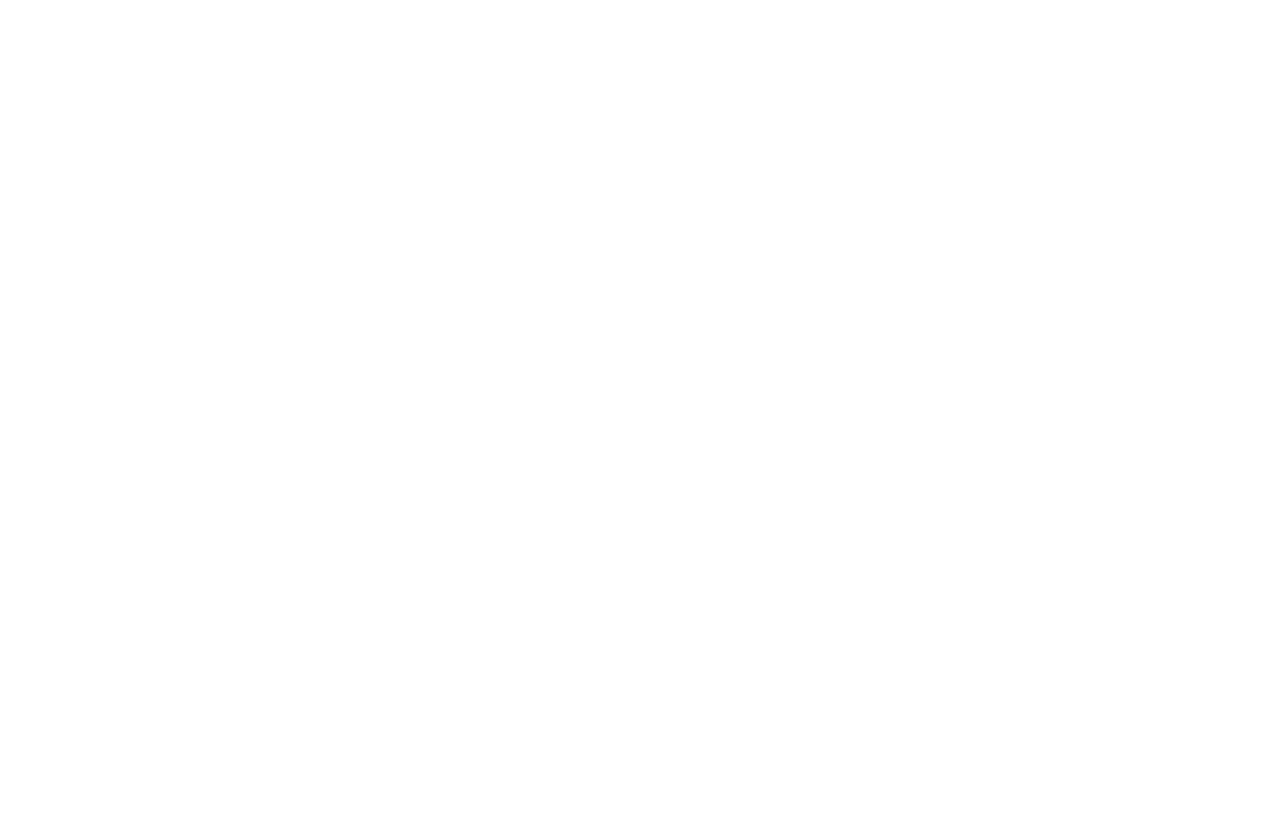
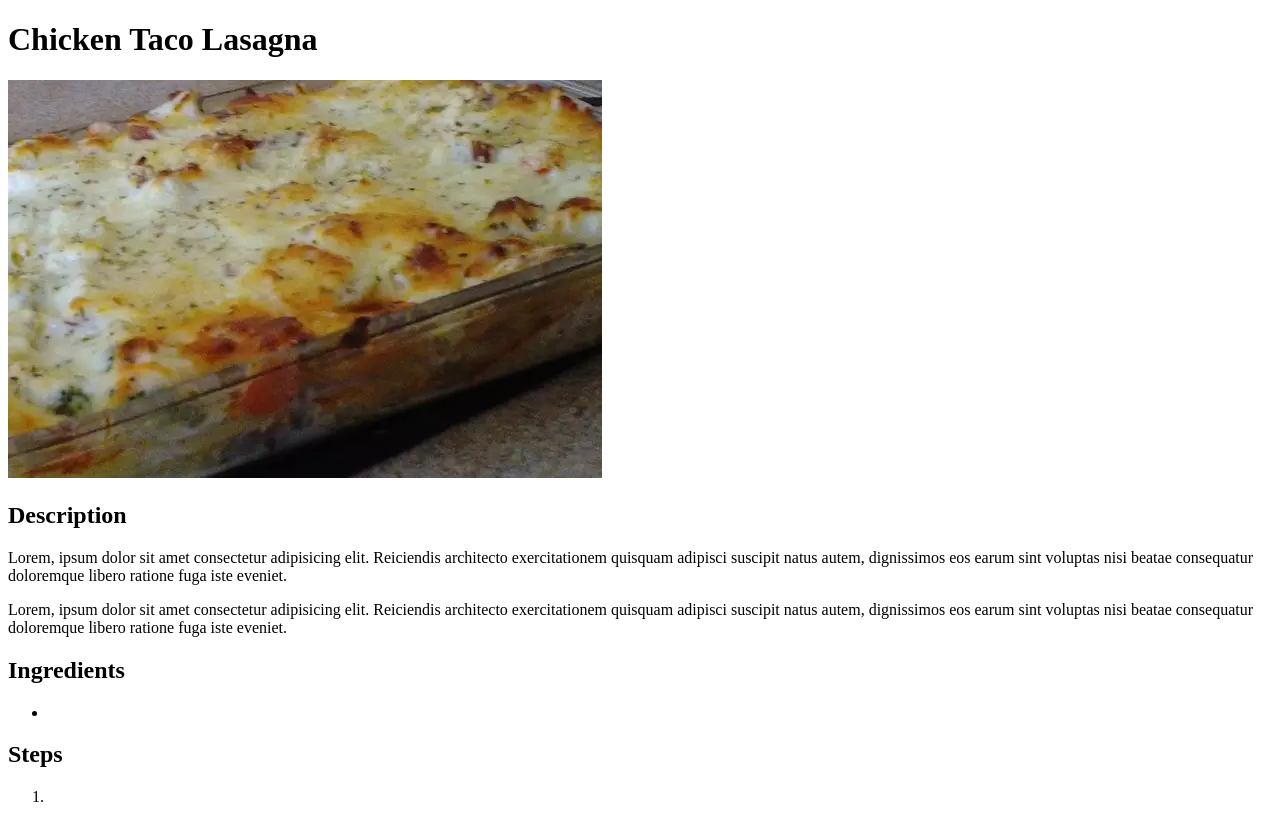
Before and after one commit to Illuminate-dev/odin-recipies, a plain HTML site: page recipies/lasagna.html in a window 1280 px wide. Before the commit the page ends 800 px from the top, so only its background shows below. Drawn offline with Linux system fonts and the light colour scheme.

Commit message:
Create outline of a recipie page

```diff
--- a/recipies/lasagna.html
+++ b/recipies/lasagna.html
@@ -4,9 +4,23 @@
     <meta charset="UTF-8">
     <meta http-equiv="X-UA-Compatible" content="IE=edge">
     <meta name="viewport" content="width=device-width, initial-scale=1.0">
-    <title>Lasagna</title>
+    <title>Chicken Taco Lasagna</title>
 </head>
 <body>
+    <h1>Chicken Taco Lasagna</h1>
+    <img src="../images/chicken-taco-lasagna.jpg"
+    alt="Chicken Taco Lasagna">
+    <h2>Description</h2>
+    <p>Lorem, ipsum dolor sit amet consectetur adipisicing elit. Reiciendis architecto exercitationem quisquam adipisci suscipit natus autem, dignissimos eos earum sint voluptas nisi beatae consequatur doloremque libero ratione fuga iste eveniet.</p>
 
+    <p>Lorem, ipsum dolor sit amet consectetur adipisicing elit. Reiciendis architecto exercitationem quisquam adipisci suscipit natus autem, dignissimos eos earum sint voluptas nisi beatae consequatur doloremque libero ratione fuga iste eveniet.</p>
+    <h2>Ingredients</h2>
+    <ul>
+        <li></li>
+    </ul>
+    <h2>Steps</h2>
+    <ol>
+        <li></li>
+    </ol>
 </body>
 </html>
```
Also changed, not shown: index.html (+1 -1 lines), images/chicken-taco-lasagna.jpg (added).
